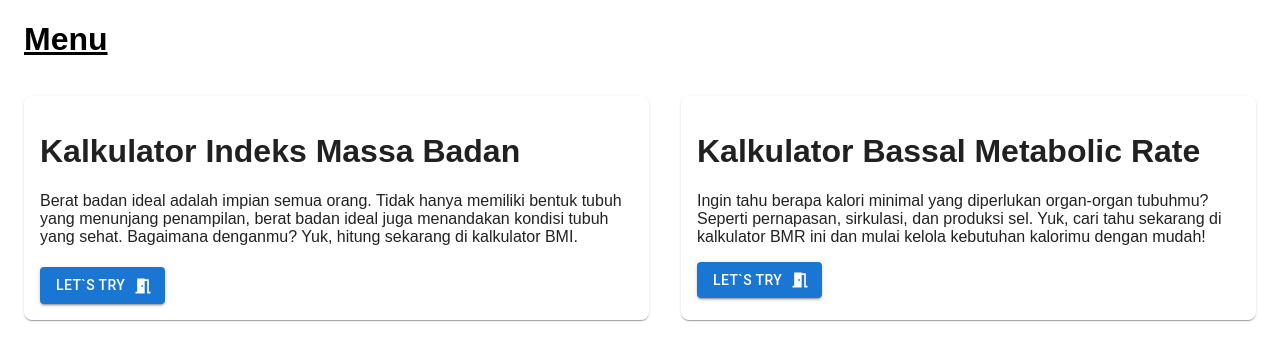
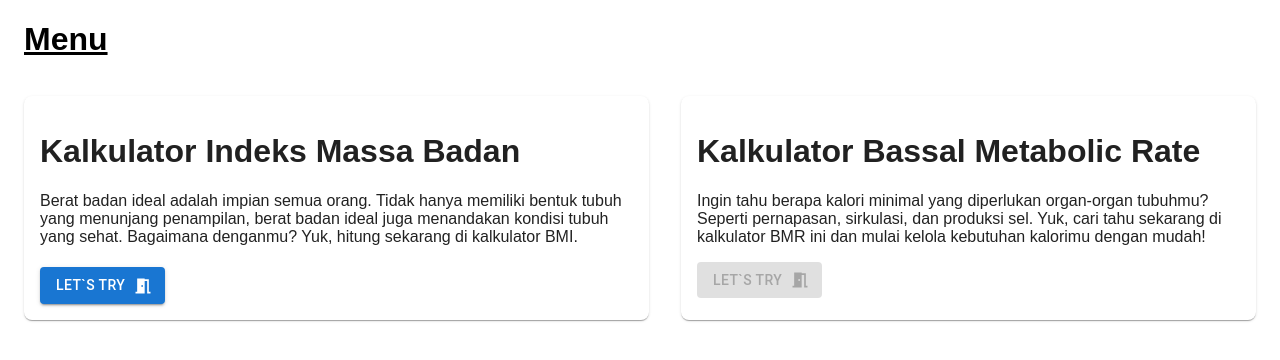
Before and after one commit to radjikinseptiawan/health_and_care, a React (Vite) app: page / in a window 1280 px wide. Shown: the top 360 px of the page. Built offline with nearby package versions, Linux system fonts and the light colour scheme.

Commit message:
disabled maintance feature

```diff
--- a/src/component/MenuBox/index.tsx
+++ b/src/component/MenuBox/index.tsx
@@ -74,7 +74,7 @@ export default function MenuBox () : JSX.Element {
           </>
           )
         })}
-        <Button variant="contained" href="/CalorieCalc" endIcon={<MeetingRoom/>}>Let`s try</Button>
+        <Button variant="contained" href="/CalorieCalc" endIcon={<MeetingRoom/>} disabled>Let`s try</Button>
         </Paper>
       </Box>
      </>
```
